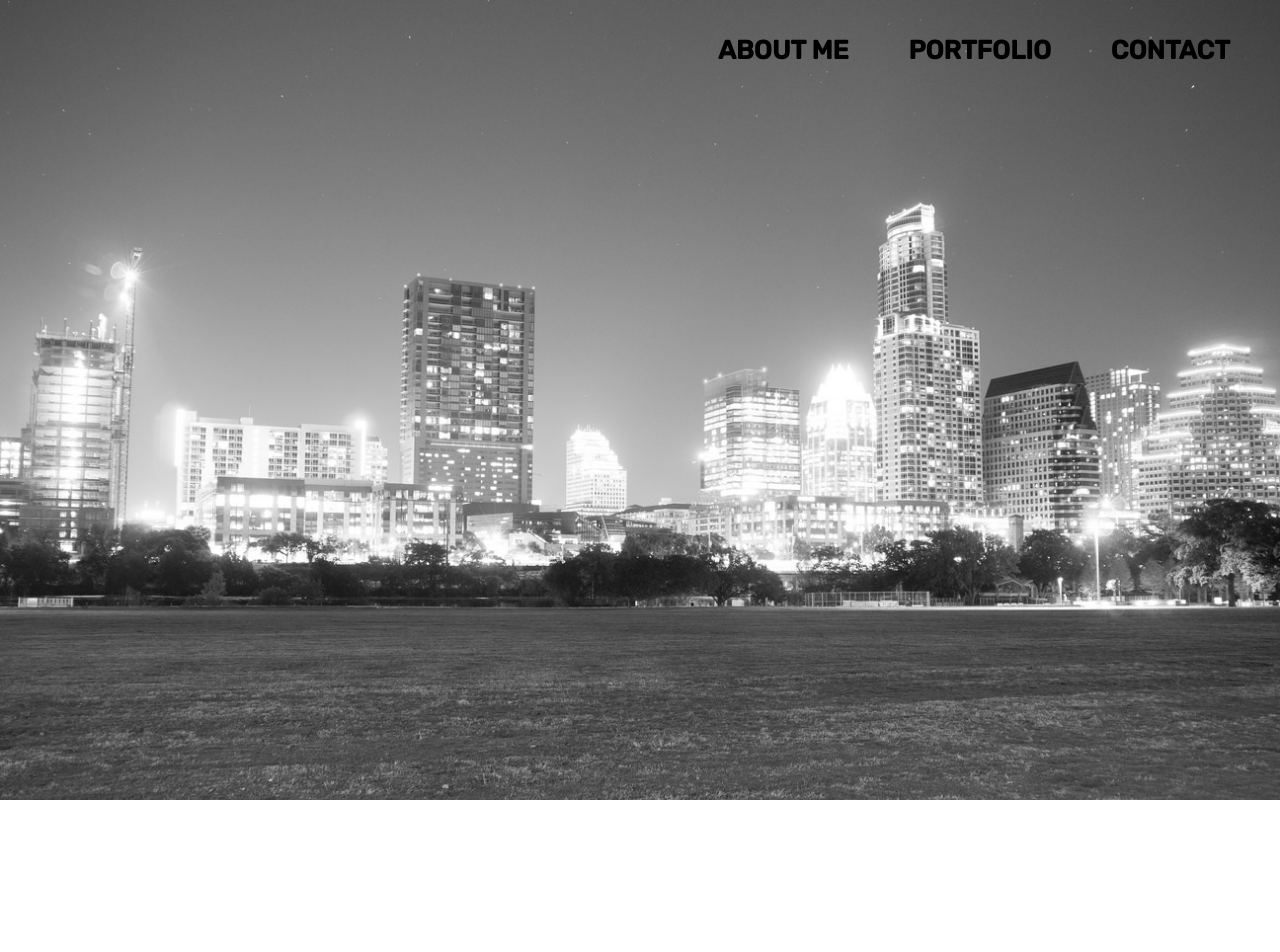
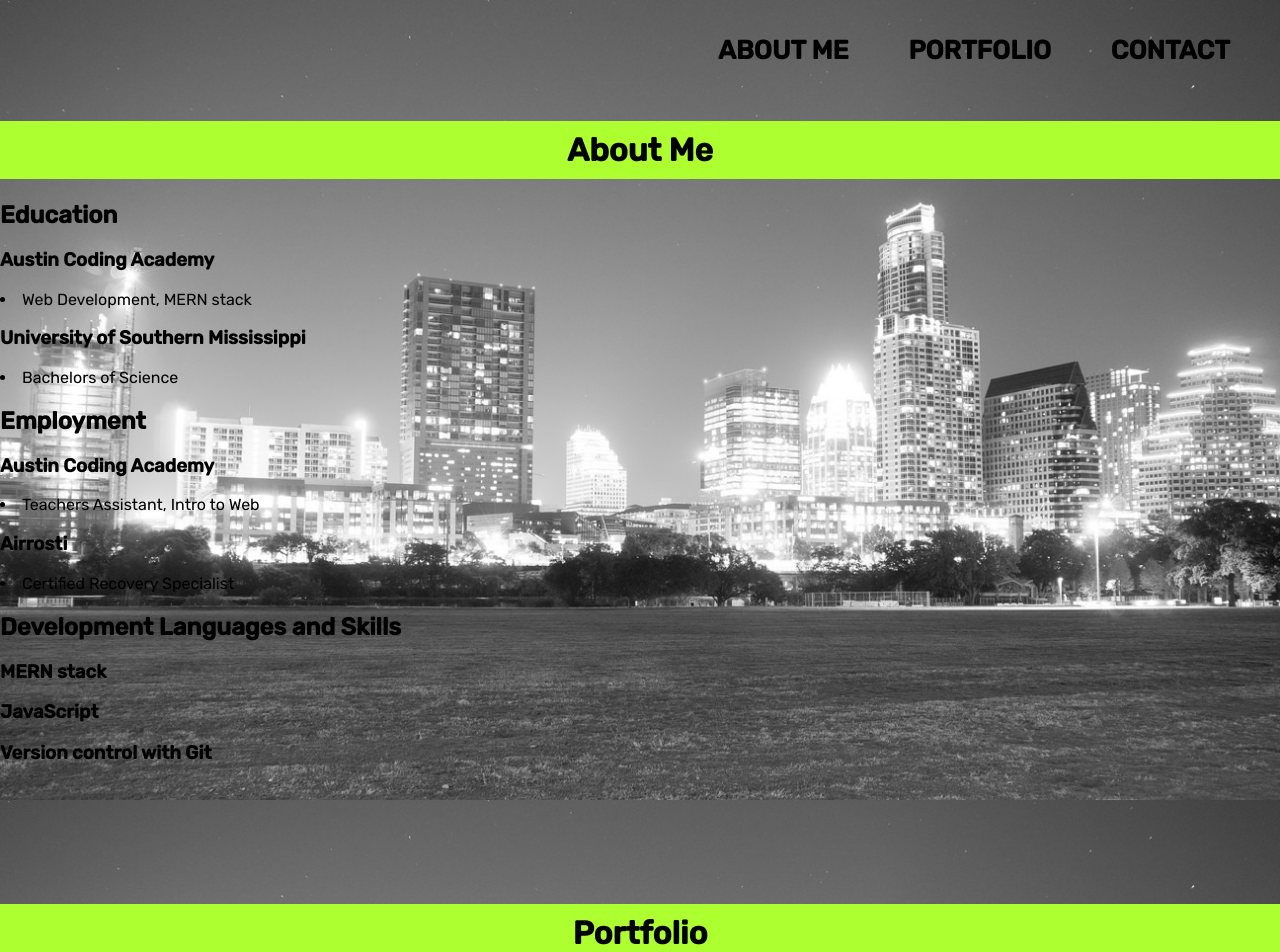
Before and after one commit to shelbyinloes/react-portfolio, a React (Create React App) app in the folder portfolio/: page / in a window 1280 px wide. Shown: the top 952 px of the page. Before the commit the page ends 800 px from the top, so only its background shows below. Built offline with nearby package versions, Linux system fonts and the light colour scheme.

Commit message:
adding section components

```diff
--- a/portfolio/src/App.css
+++ b/portfolio/src/App.css
@@ -7,5 +7,18 @@ body, html {
   height: 100%;
   margin: 0;
   background-size: cover;
+  background-attachment: fixed;
   font-family: 'Rubik';
 }
+
+.sectionStyle {
+  width: 100%;
+  padding-top: 100px;
+  margin: 0 auto;
+}
+
+.sectionHeader {
+  background-color: greenyellow;
+  padding: 10px;
+  text-align: center;
+}
--- a/portfolio/src/App.js
+++ b/portfolio/src/App.js
@@ -1,13 +1,19 @@
 import React, { Component } from 'react';
 // import logo from './logo.svg';
 import './App.css';
-import Header from './components/Header.js'
+import Header from './components/Header.js';
+import AboutMe from './components/AboutMe.js';
+import Portfolio from './components/Portfolio.js';
+import Contact from './components/Contact.js';
 
 class App extends Component {
   render() {
     return (
       <div className="App">
         <Header />
+        <AboutMe />
+        <Portfolio />
+        <Contact />
       </div>
     );
   }
--- /dev/null
+++ b/portfolio/src/components/AboutMe.js
@@ -0,0 +1,37 @@
+import React, {Component} from "react";
+import "../App.css";
+
+// const headWrap = {
+//   marginTop: 0,
+//   height: "80px",
+//   width: "100%",
+//   position: "fixed",
+//   display: "flex",
+//   justifyContent: "flex-end"
+// }
+
+
+class AboutMe extends Component {
+  render(){
+    return(
+      <div class="sectionStyle" >
+        <h1 class="sectionHeader">About Me</h1>
+        <h2>Education</h2>
+            <h3>Austin Coding Academy</h3>
+                <li>Web Development, MERN stack</li>
+            <h3>University of Southern Mississippi</h3>
+                <li>Bachelors of Science</li>
+        <h2>Employment</h2>
+            <h3>Austin Coding Academy</h3>
+                <li>Teachers Assistant, Intro to Web</li>
+            <h3>Airrosti</h3>
+                <li>Certified Recovery Specialist</li>
+        <h2>Development Languages and Skills</h2>
+            <h3>MERN stack</h3>
+            <h3>JavaScript</h3>
+            <h3>Version control with Git</h3>
+      </div>
+    )}
+}
+
+  export default AboutMe;
--- /dev/null
+++ b/portfolio/src/components/Contact.js
@@ -0,0 +1,18 @@
+import React, {Component} from "react";
+import "../App.css";
+
+// const contactStyle = {
+
+// }
+
+
+class Contact extends Component {
+  render(){
+    return(
+      <div class="sectionStyle">
+        <h1 class="sectionHeader">Contact</h1>
+      </div>
+    )}
+}
+
+  export default Contact;
--- /dev/null
+++ b/portfolio/src/components/Portfolio.js
@@ -0,0 +1,23 @@
+import React, {Component} from "react";
+import "../App.css";
+
+// const headWrap = {
+//   marginTop: 0,
+//   height: "80px",
+//   width: "100%",
+//   position: "fixed",
+//   display: "flex",
+//   justifyContent: "flex-end"
+// }
+
+
+class Portfolio extends Component {
+  render(){
+    return(
+      <div class="sectionStyle">
+        <h1 class="sectionHeader">Portfolio</h1>
+      </div>
+    )}
+}
+
+  export default Portfolio;
```
